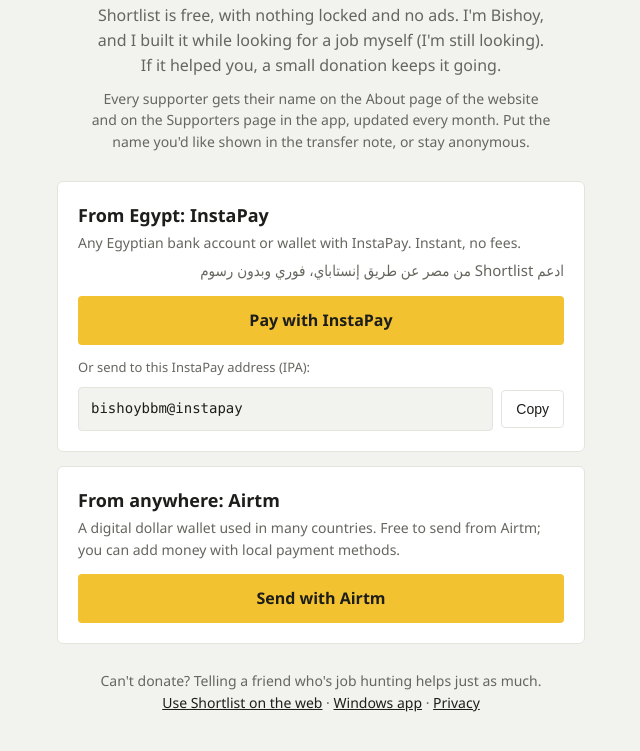
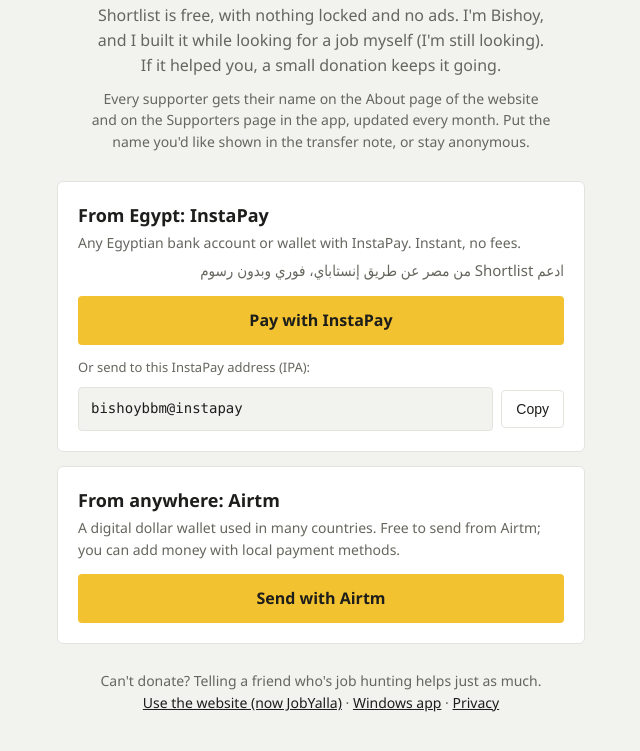
Before and after one commit to BishoyRaafaf/shortlist-releases, a plain HTML site: page support/index.html in a window 1280 px wide. Shown: the part 169-920 px from the top of the page, without its empty margins (319-959 px from the left). Drawn offline with Linux system fonts and the light colour scheme.

Commit message:
Website renamed to JobYalla: new address jobyalla.pages.dev
The Windows app keeps its name; the old address redirects.

Co-Authored-By: Claude Opus 5.5 <noreply@anthropic.com>

```diff
--- a/support/index.html
+++ b/support/index.html
@@ -96,7 +96,7 @@
   </section>
 
   <p class="free">Can't donate? Telling a friend who's job hunting helps just as much.<br>
-    <a href="https://shortlistjobs.pages.dev/?utm_source=support-page">Use Shortlist on the web</a> · <a href="https://apps.microsoft.com/detail/9NRGX29423RB">Windows app</a> · <a href="https://github.com/BishoyRaafaf/shortlist-releases/blob/main/PRIVACY.md">Privacy</a></p>
+    <a href="https://jobyalla.pages.dev/?utm_source=support-page">Use the website (now JobYalla)</a> · <a href="https://apps.microsoft.com/detail/9NRGX29423RB">Windows app</a> · <a href="https://github.com/BishoyRaafaf/shortlist-releases/blob/main/PRIVACY.md">Privacy</a></p>
 </main>
 
 <script>
```
Also changed, not shown: 2 other files.
